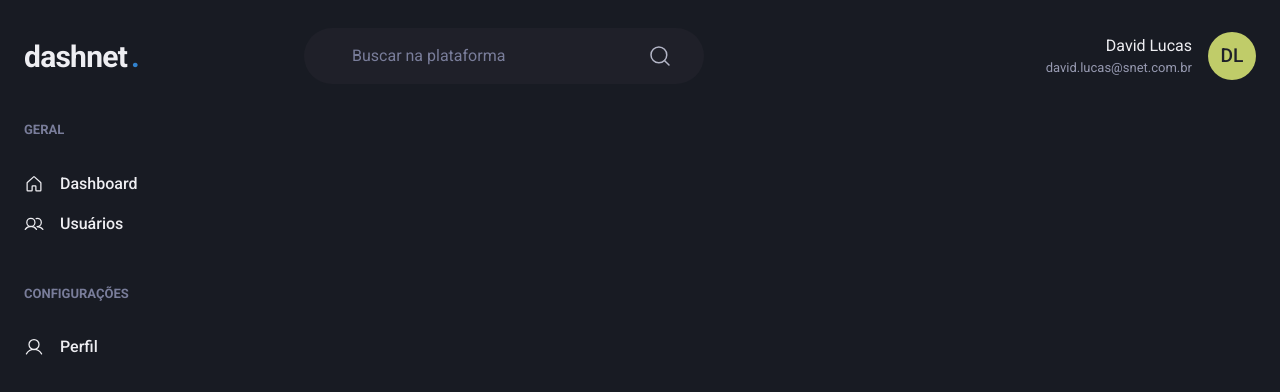
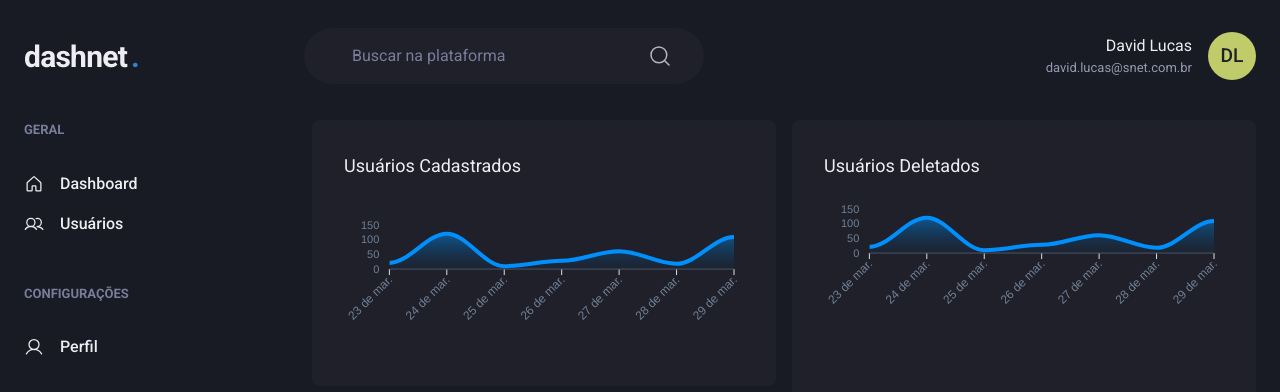
Before and after one commit to thereallucas98/fullstack-crud, a React (Vite) app in the folder web/: page / in a window 1280 px wide. Shown: the top 392 px of the page. Built offline with nearby package versions, Linux system fonts and the light colour scheme.

Commit message:
[frontend]: dashboard charts

```diff
--- a/web/package.json
+++ b/web/package.json
@@ -12,9 +12,11 @@
     "@chakra-ui/react": "^2.3.7",
     "@emotion/react": "^11",
     "@emotion/styled": "^11",
+    "apexcharts": "^3.36.3",
     "framer-motion": "^6",
     "phosphor-react": "^1.4.1",
     "react": "^18.2.0",
+    "react-apexcharts": "^1.4.0",
     "react-dom": "^18.2.0"
   },
   "devDependencies": {
--- a/web/src/pages/private/Dashboard.tsx
+++ b/web/src/pages/private/Dashboard.tsx
@@ -1,7 +1,78 @@
-import { Flex } from "@chakra-ui/react";
+import { Box, Flex, SimpleGrid, Text, theme } from "@chakra-ui/react";
 import { Header } from "../../components/Header";
 import { Sidebar } from "../../components/Sidebar";
 
+import Chart from "react-apexcharts";
+
+const options = {
+  chart: {
+    toolbar: {
+      show: false,
+    },
+    zoom: {
+      enabled: false,
+    },
+    foreColor: theme.colors.gray[500],
+  },
+  grid: {
+    show: false,
+  },
+  dataLabels: {
+    enabled: false,
+  },
+  tooltip: {
+    enabled: false,
+  },
+  xaxis: {
+    axisBorder: {
+      color: theme.colors.gray[600],
+    },
+    axsisTicks: {
+      color: theme.colors.gray[600],
+    },
+    categories: [
+      new Date("2022-03-23T00:00:00.000Z").toLocaleString("pt-BR", {
+        day: "2-digit",
+        month: "short",
+      }),
+      new Date("2022-03-24T00:00:00.000Z").toLocaleString("pt-BR", {
+        day: "2-digit",
+        month: "short",
+      }),
+      new Date("2022-03-25T00:00:00.000Z").toLocaleString("pt-BR", {
+        day: "2-digit",
+        month: "short",
+      }),
+      new Date("2022-03-26T00:00:00.000Z").toLocaleString("pt-BR", {
+        day: "2-digit",
+        month: "short",
+      }),
+      new Date("2022-03-27T00:00:00.000Z").toLocaleString("pt-BR", {
+        day: "2-digit",
+        month: "short",
+      }),
+      new Date("2022-03-28T00:00:00.000Z").toLocaleString("pt-BR", {
+        day: "2-digit",
+        month: "short",
+      }),
+      new Date("2022-03-29T00:00:00.000Z").toLocaleString("pt-BR", {
+        day: "2-digit",
+        month: "short",
+      }),
+    ],
+  },
+  fill: {
+    opacity: 0.3,
+    // type: "gradient",
+    gradient: {
+      shade: "dark",
+      opacityFrom: 0.7,
+      opacityTo: 0.3,
+    },
+  },
+} as const;
+
+const series = [{ name: "series1", data: [21, 120, 10, 28, 61, 18, 109] }];
 export function Dashboard() {
   return (
     <Flex direction="column" h="100vh">
@@ -9,6 +80,32 @@ export function Dashboard() {
 
       <Flex w="100%" my="6" maxWidth={1480} mx="auto" px="6">
         <Sidebar />
+
+        <SimpleGrid
+          flex="1"
+          gap="4"
+          minChildWidth="320px"
+          alignItems="flex-start"
+        >
+          <Box p="8" bg="gray.800" borderRadius={8} pb="4">
+            <Text fontSize="lg" mb="4">
+              Usuários Cadastrados
+            </Text>
+            <Chart type="area" height={160} options={options} series={series} />
+          </Box>
+
+          <Box p="8" bg="gray.800" borderRadius={8}>
+            <Text fontSize="lg" mb="4">
+              Usuários Deletados
+              <Chart
+                type="area"
+                height={160}
+                options={options}
+                series={series}
+              />
+            </Text>
+          </Box>
+        </SimpleGrid>
       </Flex>
     </Flex>
   );
```
Also changed, not shown: 1 other file (tests, documents, lock files or other folders).
